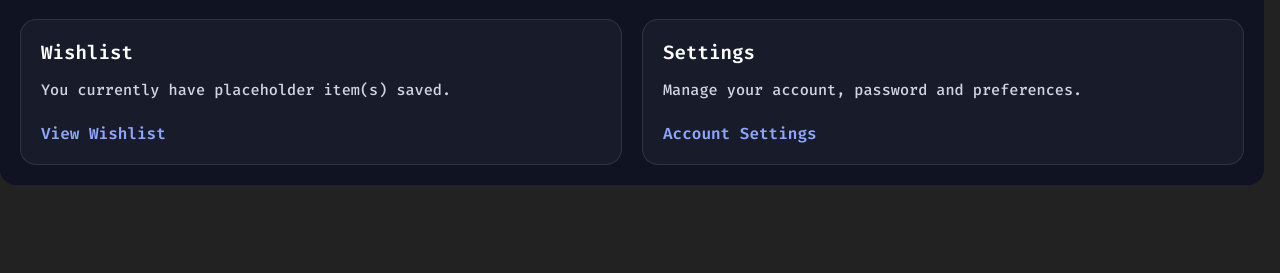
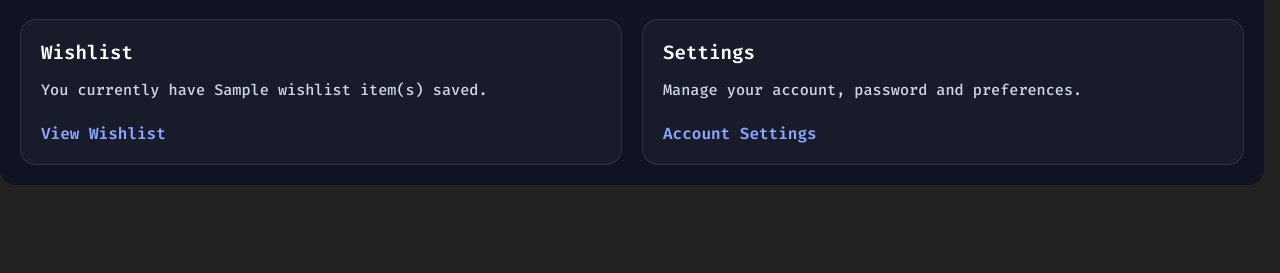
Before and after one commit to sachinstha9/Computer-Parts-Ecommerce, a Flask app: template templates/profile-pages/dashboard.html in a window 1280 px wide. Shown: the part 527-800 px from the top of the page. Run offline with Flask 3, Linux system fonts and the light colour scheme; the template is opened without the code that fills it: most values are stand-ins (such as "Sample title", 1, 10 or a date in 2020).

Commit message:
commit 22/06/26

```diff
--- a/templates/profile-pages/dashboard.html
+++ b/templates/profile-pages/dashboard.html
@@ -60,7 +60,7 @@
       <!-- ======== WISHLIST DETAILS ======== -->
       <section class="dash-card">
         <h2>Wishlist</h2>
-        <p>You currently have placeholder item(s) saved.</p>
+        <p>You currently have {{ wishlist }} item(s) saved.</p>
         <a href="#" class="dash-link" id="view_wishlist">View Wishlist</a>
       </section>
 
```
